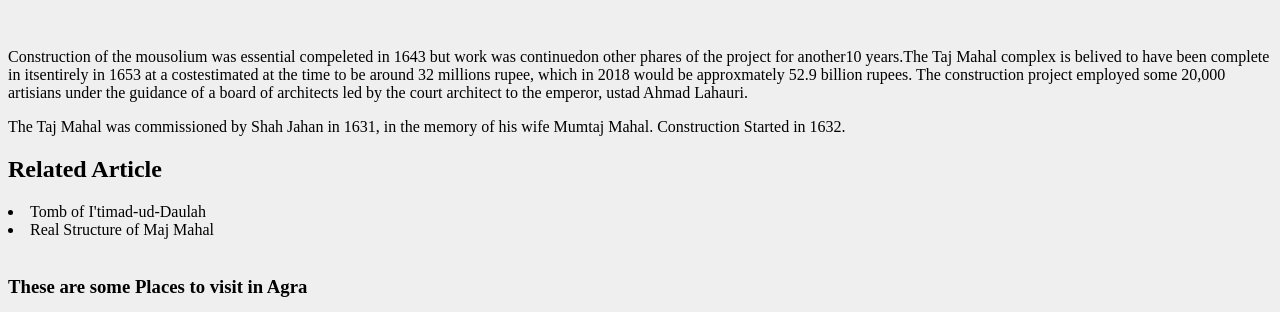
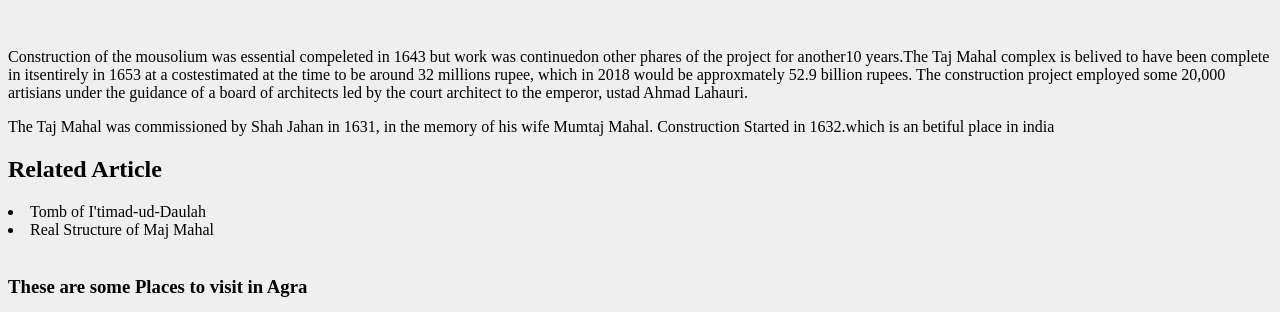
Before and after one commit to neeti2000/Taj-mahal, a plain HTML site: page index.html in a window 1280 px wide. Shown: the part 488-800 px from the top of the page. Drawn offline with Linux system fonts and the light colour scheme.

Commit message:
new line added

```diff
--- a/index.html
+++ b/index.html
@@ -40,7 +40,7 @@ the time to be around 32 millions rupee, which in 2018 would be approxmately 52.
 employed some 20,000 artisians under the guidance of a board of architects led by the court architect to the emperor, ustad
 Ahmad Lahauri.</P>
 <P>
-The Taj Mahal was commissioned by Shah Jahan in 1631, in the memory of his wife Mumtaj Mahal. Construction Started in 1632.
+The Taj Mahal was commissioned by Shah Jahan in 1631, in the memory of his wife Mumtaj Mahal. Construction Started in 1632.which is an betiful place in india
 </P>
 <BASEFONT COLOR="Blue"FACE="Arial"SIZE="6">
 <H2>Related Article</H2>
```
